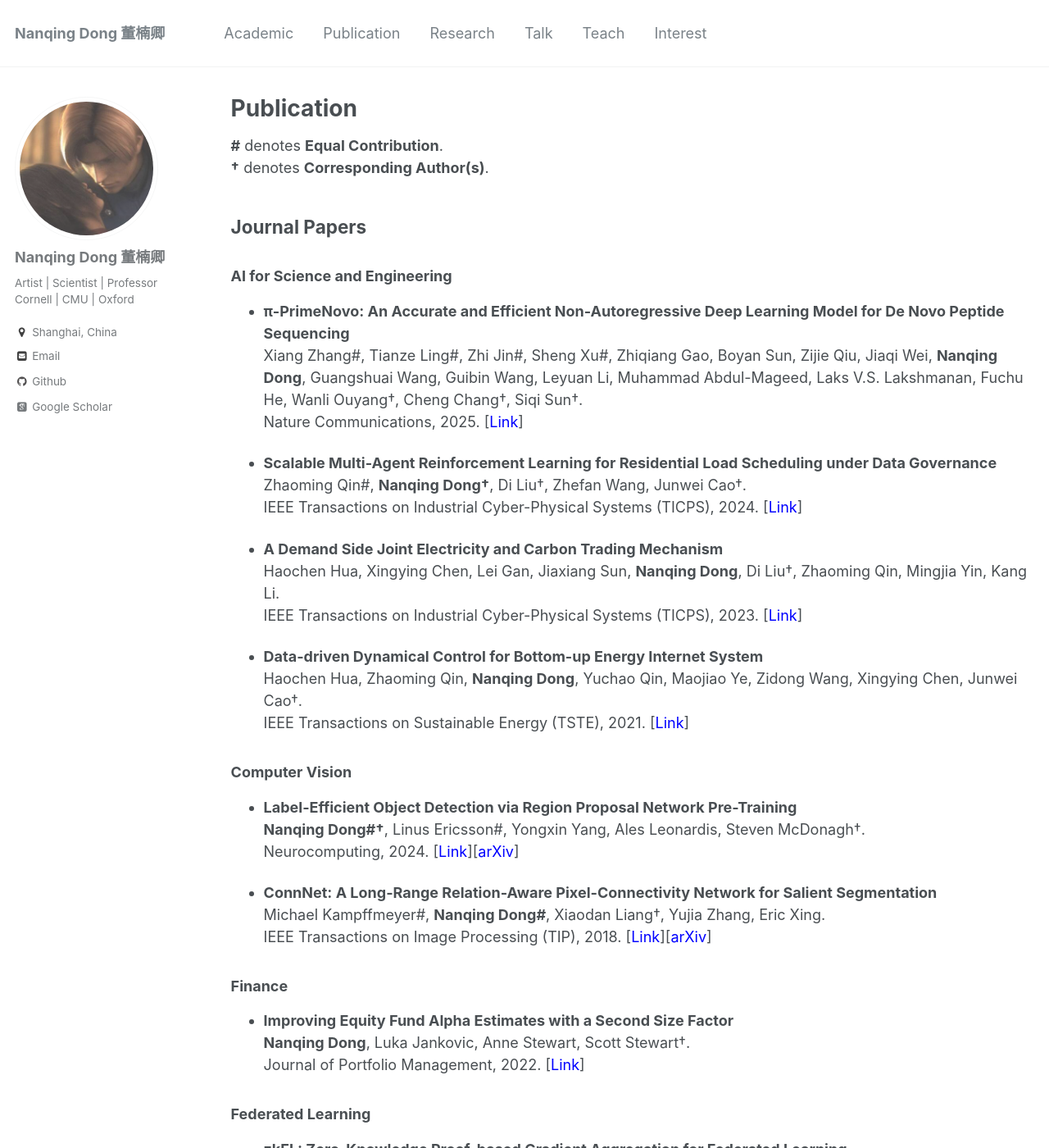
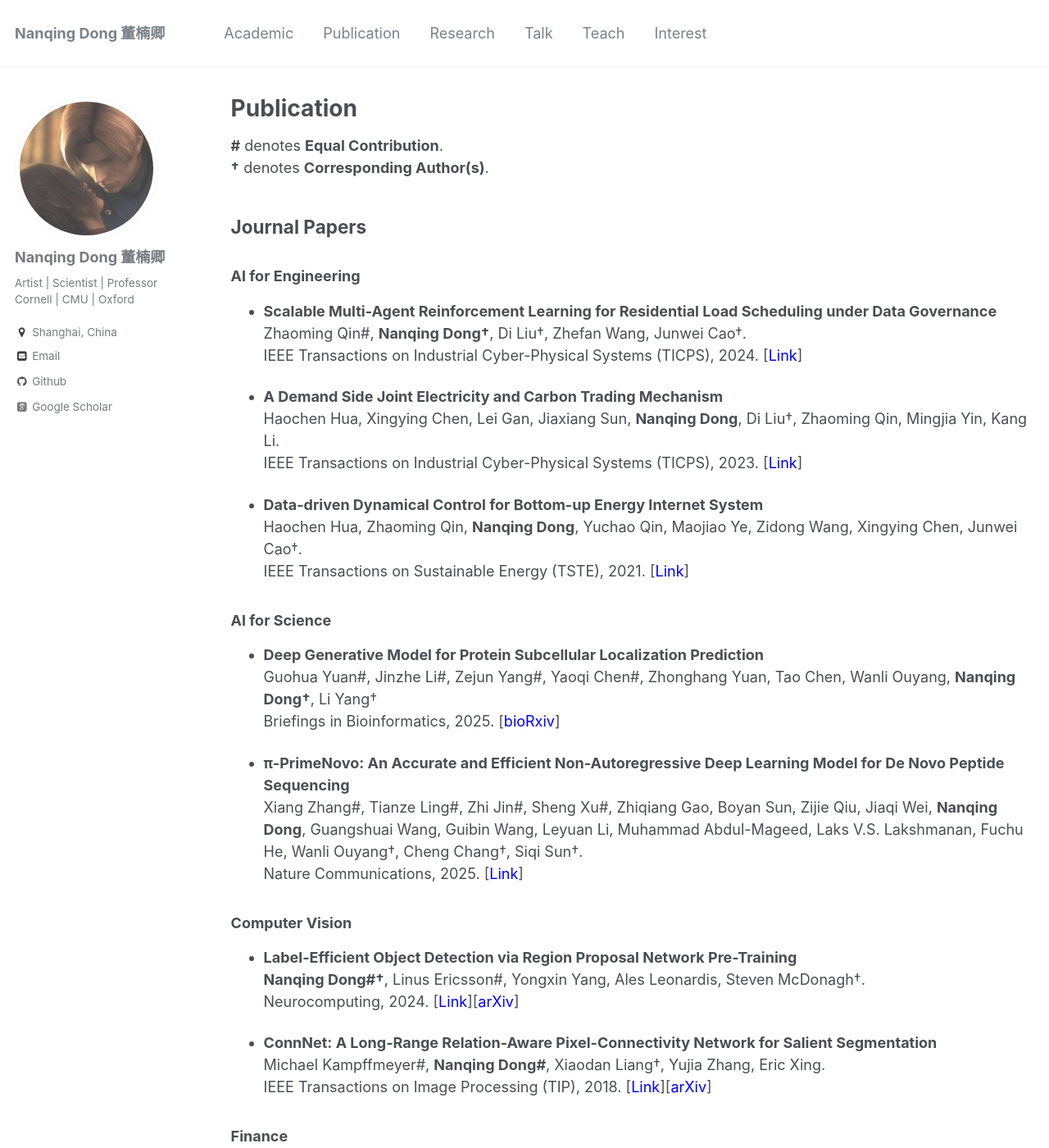
Before and after one commit to eveningdong/eveningdong.github.io, a Jekyll site: the page built from _pages/publication.md, in a window 1280 px wide and 1400 px high. Shown: the whole window at 82% size. Built offline with Jekyll 4.4.1, drawn with Linux system fonts in a browser that asks for light colours; some web fonts are replaced; some of the changed text lies outside the part shown.

Commit message:
Update publication.md

```diff
--- a/_pages/publication.md
+++ b/_pages/publication.md
@@ -10,11 +10,7 @@ author_profile: true
 **†** denotes **Corresponding Author(s)**.
 
 ## Journal Papers
-### AI for Science and Engineering
-* **π-PrimeNovo: An Accurate and Efficient Non-Autoregressive Deep Learning Model for De Novo Peptide Sequencing**
-  Xiang Zhang#, Tianze Ling#, Zhi Jin#, Sheng Xu#, Zhiqiang Gao, Boyan Sun, Zijie Qiu, Jiaqi Wei, **Nanqing Dong**, Guangshuai Wang, Guibin Wang, Leyuan Li, Muhammad Abdul-Mageed, Laks V.S. Lakshmanan, Fuchu He, Wanli Ouyang†, Cheng Chang†, Siqi Sun†.
-  Nature Communications, 2025. [[<span style="color:blue">Link</span>]](https://www.nature.com/articles/s41467-024-55021-3)
-
+### AI for Engineering
 * **Scalable Multi-Agent Reinforcement Learning for Residential Load Scheduling under Data Governance**
   Zhaoming Qin#, **Nanqing Dong†**, Di Liu†, Zhefan Wang, Junwei Cao†.
   IEEE Transactions on Industrial Cyber-Physical Systems (TICPS), 2024. [[<span style="color:blue">Link</span>]](https://ieeexplore.ieee.org/document/10756612)
@@ -26,6 +22,16 @@ author_profile: true
 * **Data-driven Dynamical Control for Bottom-up Energy Internet System**
   Haochen Hua, Zhaoming Qin, **Nanqing Dong**, Yuchao Qin, Maojiao Ye, Zidong Wang, Xingying Chen, Junwei Cao†.
   IEEE Transactions on Sustainable Energy (TSTE), 2021. [[<span style="color:blue">Link</span>]](https://ieeexplore.ieee.org/document/9531065/)
+
+### AI for Science
+* **Deep Generative Model for Protein Subcellular Localization Prediction**
+  Guohua Yuan#, Jinzhe Li#, Zejun Yang#, Yaoqi Chen#, Zhonghang Yuan, Tao Chen, Wanli Ouyang, **Nanqing Dong†**, Li Yang†
+  Briefings in Bioinformatics, 2025.  [[<span style="color:blue">bioRxiv</span>]](https://www.biorxiv.org/content/10.1101/2024.10.29.620765v2.abstract)
+
+* **π-PrimeNovo: An Accurate and Efficient Non-Autoregressive Deep Learning Model for De Novo Peptide Sequencing**
+  Xiang Zhang#, Tianze Ling#, Zhi Jin#, Sheng Xu#, Zhiqiang Gao, Boyan Sun, Zijie Qiu, Jiaqi Wei, **Nanqing Dong**, Guangshuai Wang, Guibin Wang, Leyuan Li, Muhammad Abdul-Mageed, Laks V.S. Lakshmanan, Fuchu He, Wanli Ouyang†, Cheng Chang†, Siqi Sun†.
+  Nature Communications, 2025. [[<span style="color:blue">Link</span>]](https://www.nature.com/articles/s41467-024-55021-3)
+
 
 ### Computer Vision
 * **Label-Efficient Object Detection via Region Proposal Network Pre-Training**
@@ -80,11 +86,13 @@ author_profile: true
 
 
 ## Conference Papers
-### AI for Science and Engineering
+### AI for Engineering
 * **Towards Efficient and Intelligent Laser Weeding: Method and Dataset for Weed Stem Detection**
   Dingning Liu#，Jinzhe Li#，Haoyang Su#，Bei Cui†, Zhihui Wang, Qingbo Yuan, Wanli Ouyang, **Nanqing Dong†**
   AAAI Conference on Artificial Intelligence (AAAI), 2025.
 
+
+### AI for Science and Engineering
 * **Empowering and Assessing the Utility of Large Language Models in Crop Science**
   Hang Zhang#, Jiawei Sun#, Renqi Chen#, Wei Liu, Zhonghang Yuan, Xinzhe Zheng, Zhefan Wang, Zhiyuan Yang, Hang Yan, HanSen Zhong, Xiqing Wang, Wanli Ouyang, Fan Yang†, **Nanqing Dong†**
   Annual Conference on Neural Information Processing Systems (NeuIPS), 2024
```
